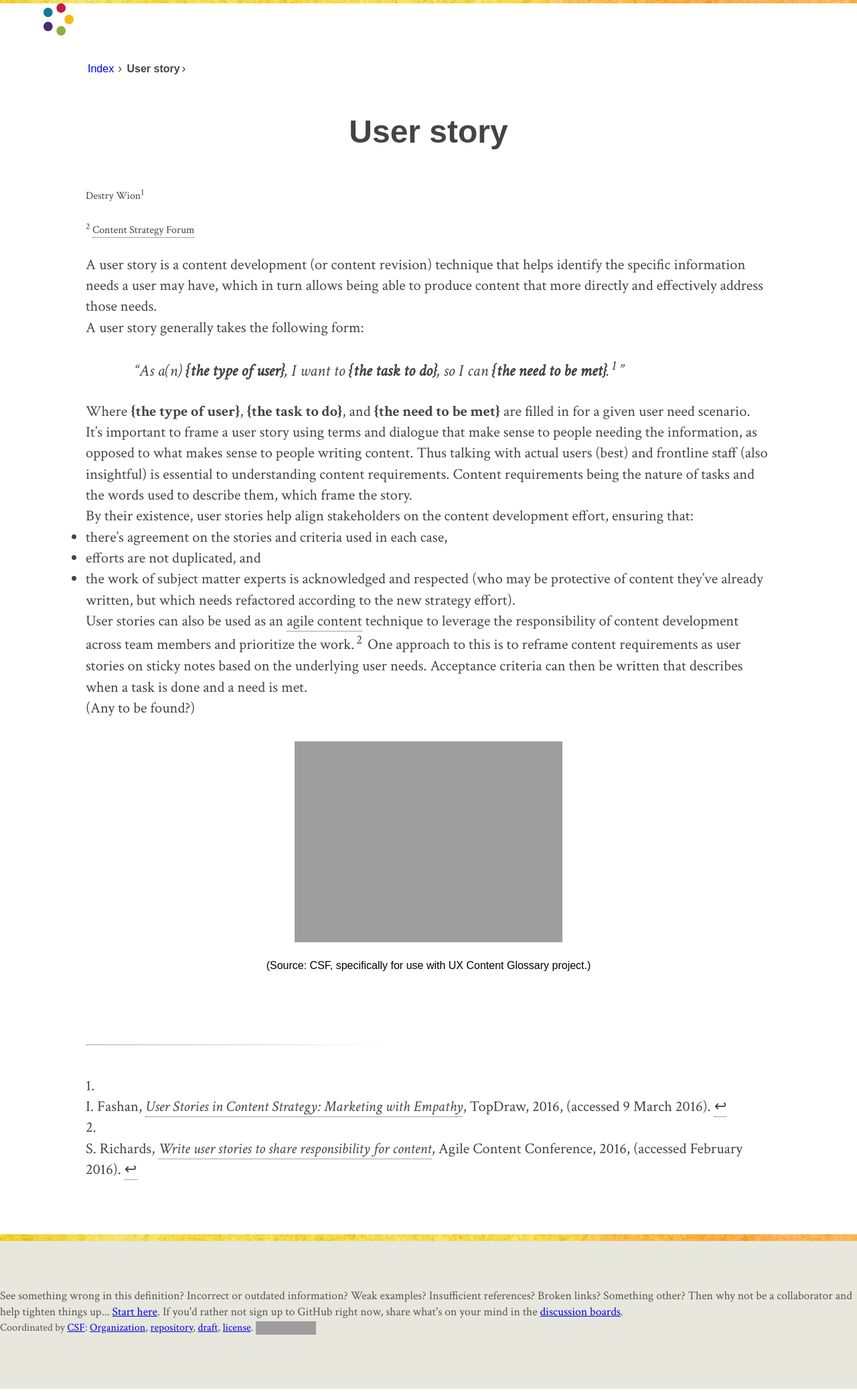
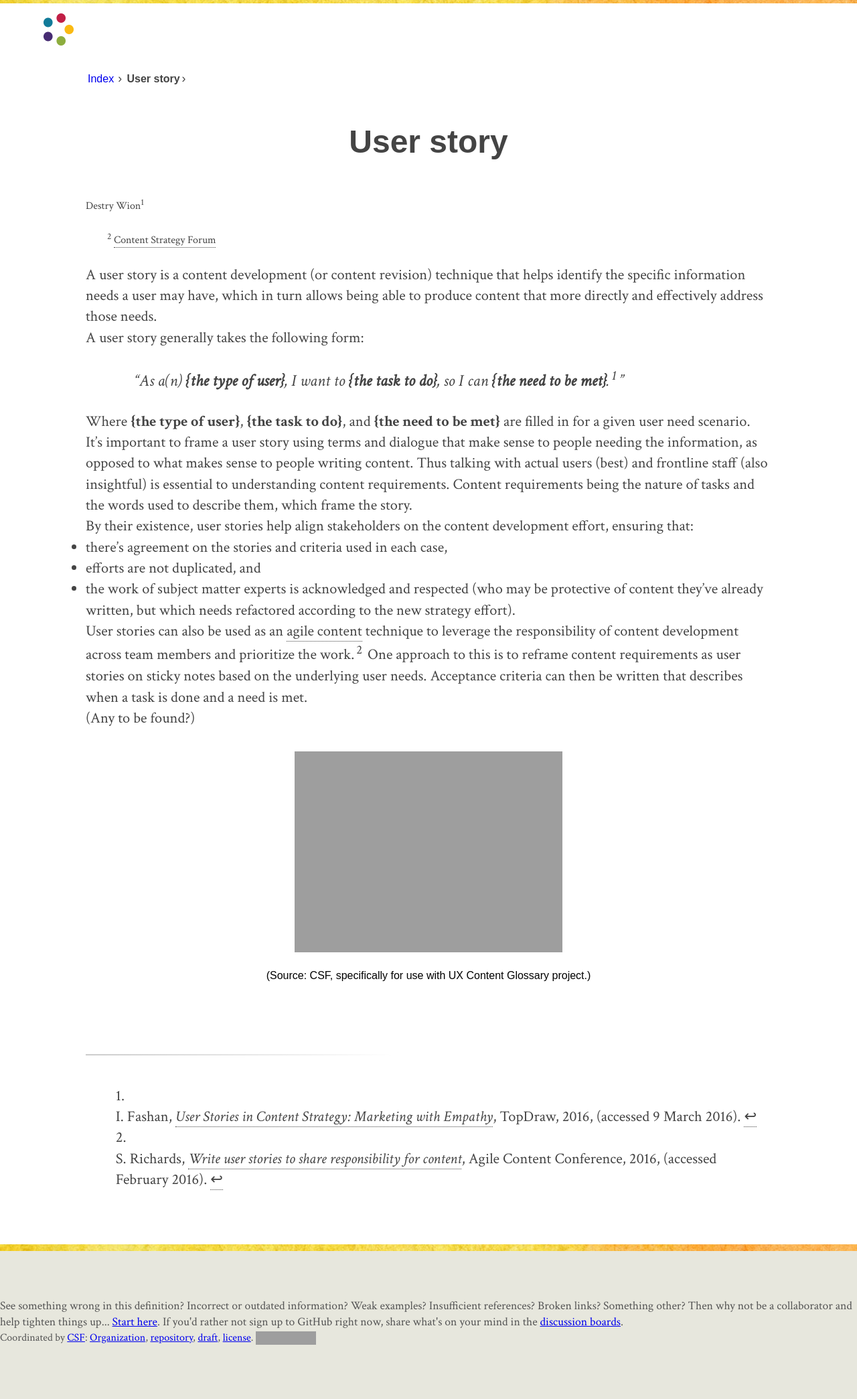
Before and after one commit to content-strategy-forum/csf-glossary, a Jekyll site: the page built from user-story.md, in a window 1280 px wide. Shown: the whole page at 67% size. Built offline with Jekyll 4.4.1, drawn with Linux system fonts in a browser that asks for light colours; some web fonts are replaced; grey boxes are pictures that could not be loaded.

Commit message:
clean up

```diff
--- a/assets/main.css
+++ b/assets/main.css
@@ -31,6 +31,7 @@ body {
 .site-header {
 	width: auto;
 	padding: 5px 5%;
+	margin-top: 15px;
 	margin-bottom: 2em;
 }
 
@@ -206,7 +207,10 @@ figcaption {
 	padding-bottom: 1em;
 }
 
-article ol { list-style-position: inside; }
+article ol {
+	list-style-position: inside;
+	margin-left: 2em;
+}
 
 
 /* ----------------------------------
```
